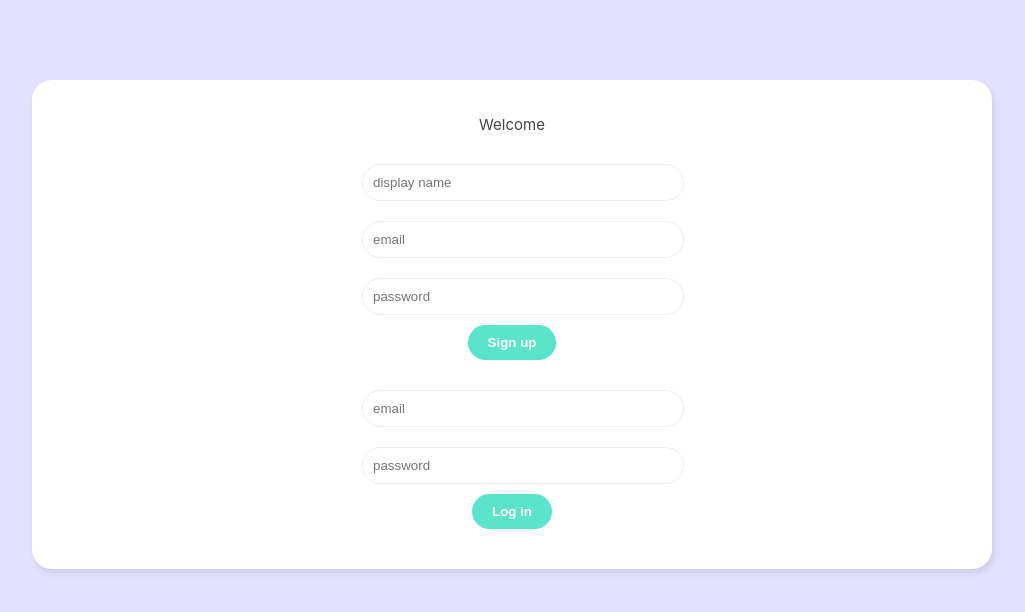
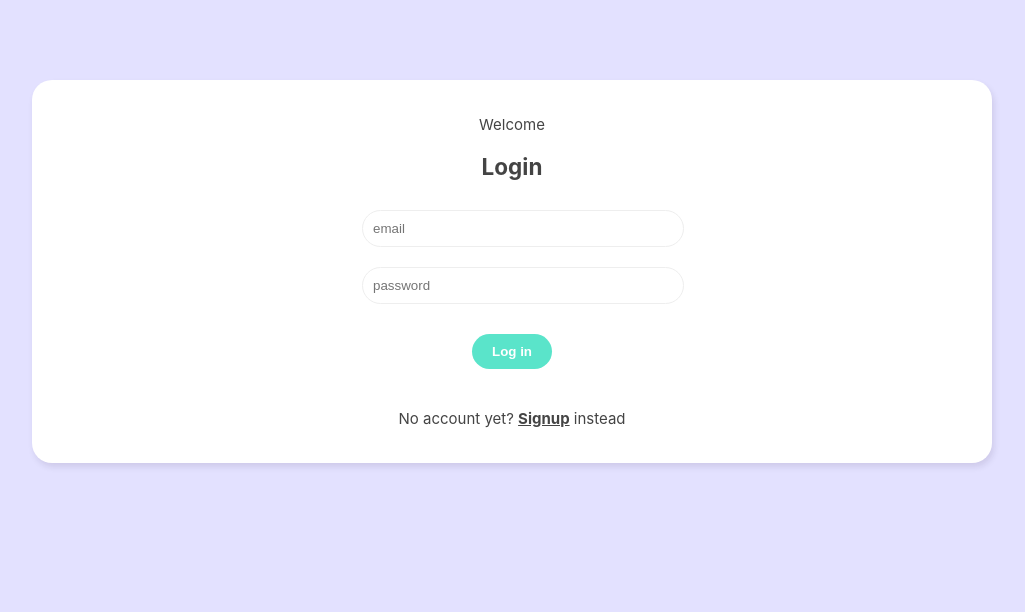
Before and after one commit to jhnnyk/live-chat, a Vue app: page / in a window 1280 px wide. Shown: the top 612 px of the page, without its empty margins (128-1153 px from the left). Built offline with nearby package versions, Linux system fonts and the light colour scheme.

Commit message:
switch between login and signup forms

```diff
--- a/src/views/WelcomeView.vue
+++ b/src/views/WelcomeView.vue
@@ -1,13 +1,23 @@
 <script setup>
 import SignupForm from '../components/SignupForm.vue'
 import LoginForm from '../components/LoginForm.vue'
+
+const showLogin = defineModel({ default: true })
 </script>
 
 <template>
   <div class="welcome container">
     <p>Welcome</p>
-    <SignupForm />
-    <LoginForm />
+    <div v-if="showLogin">
+      <h2>Login</h2>
+      <LoginForm />
+      <p>No account yet? <span @click="showLogin = false">Signup</span> instead</p>
+    </div>
+    <div v-else>
+      <h2>Sign up</h2>
+      <SignupForm />
+      <p>Already registered? <span @click="showLogin = true">Login</span> instead</p>
+    </div>
   </div>
 </template>
 
@@ -37,4 +47,14 @@ import LoginForm from '../components/LoginForm.vue'
   color: #999;
   margin: 10px auto;
 }
+
+.welcome span {
+  font-weight: bold;
+  text-decoration: underline;
+  cursor: pointer;
+}
+
+.welcome button {
+  margin: 20px auto;
+}
 </style>
```
